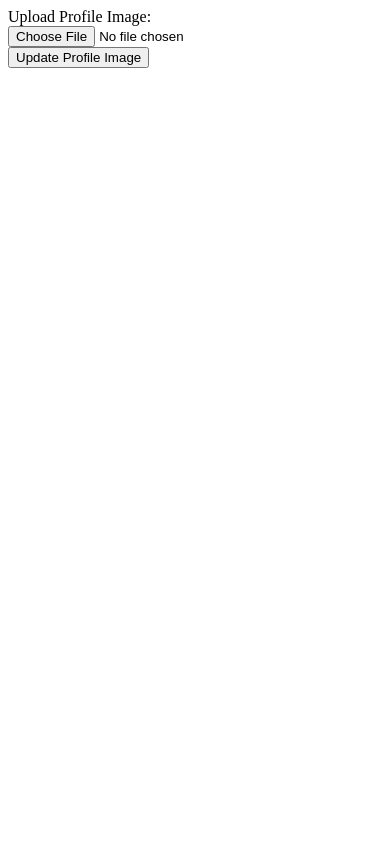
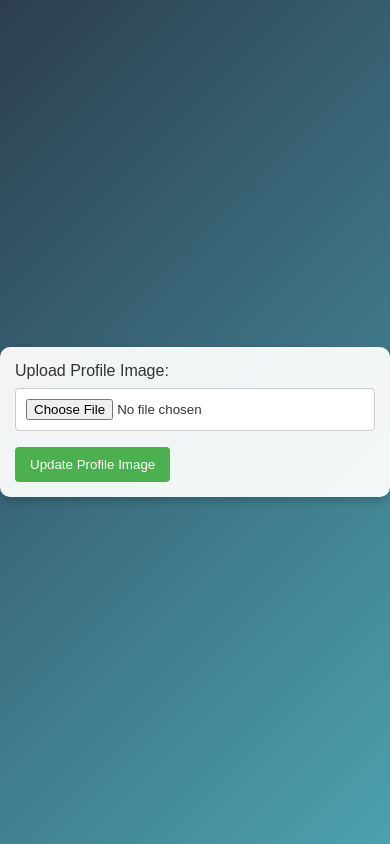
Before and after one commit to Aqib-Ansari/AI_Driven_Placement, a Flask app: page /profile_change_profile in a window 390 px wide. Run offline with Flask 3, Linux system fonts and the light colour scheme; parts of the project's set-up code (start-up, migrations or seed data) failed here and were passed over.

Commit message:
design 3

```diff
--- a/app.py
+++ b/app.py
@@ -56,6 +56,12 @@ def register_data():
 
         sql_functions.insert_register_student(username=student['name'],email=student['email'],password=student['pass2'],enrollment_num=student['Enrolno'],college=student['college'],course=student['course'],year=student['year'],rollno=student['rollno'])
         session["user"] = student["email"]
+        cursor.execute(f"select id from student_register where email = '{session['user']}'")
+        id =cursor.fetchone()["id"]
+        print(id)
+        cursor.execute(f"insert into student_details (id) values ({id})")
+        connection.commit()
+
 
 
     else:
@@ -134,21 +140,12 @@ def student_dashboard():
 @app.route('/student_dashboard1')
 def redirect_to_student_dashboard():
     if "user" in session:
-        cursor.execute(f"select id from student_details where email = '{session['user']}'")
-        id = cursor.fetchall()
-
-        if id == ():
-            cursor.execute(f"select id from student_register where email = '{session['user']}'")
-            student_details = cursor.fetchall()
-            student_id = student_details[0]['id']
-            cursor.execute(f"insert into student_details (id) values ({student_id})")
-            connection.commit()
 
         student_details = sql_functions.get_student_details(session['user'])
-        print(student_details)
+        # print(student_details)
         if student_details != ():
             student_id = student_details[0]['id']
-            print(student_id)
+            # print(student_id)
             cursor.execute(f"select filename from student_profile_img where student_id = {student_id} ")
             profile_filename = cursor.fetchone()
             print(profile_filename)
@@ -195,7 +192,7 @@ def profile():
     student_id = student_details[0]['id']
     cursor.execute(f"select filename from student_profile_img where student_id = {student_id} ")
     profile_filename = cursor.fetchone()
-    print(profile_filename)
+    # print(profile_filename)
     student_details = sql_functions.get_student_details(email=session["user"])
     if profile_filename == None or profile_filename == ():
 
@@ -325,8 +322,8 @@ def quiz_details_form():
         testtime = request.form["testtime"]
         questions = sql_functions.fetch_quiz_question(qtype=qtype)
         session["allQuestions"] = questions[0:35]
-        print(session["allQuestions"])
-        print(len(session["allQuestions"]))
+        # print(session["allQuestions"])
+        # print(len(session["allQuestions"]))
 
 
         if testtime =="10" :
@@ -335,7 +332,7 @@ def quiz_details_form():
 
             app.config['expiration_time'] = datetime.now() + timedelta(minutes=10)
 
-            print(session["option_selected"])
+            # print(session["option_selected"])
 
         elif testtime == "20":
             session["no_of_question"] = 14
@@ -350,7 +347,7 @@ def quiz_details_form():
             session["option_selected"] = [0]*40
 
 
-        print(qtype1)
+        # print(qtype1)
         return redirect(url_for("quiz"))
     else:
         return redirect(url_for(quiz_details))
@@ -359,15 +356,15 @@ def quiz_details_form():
 
 @app.route('/quiz')
 def quiz():
-    print(session['qno'])
+    # print(session['qno'])
     if session['qno'] >= len(session["allQuestions"]):
         return "no more test enjoy"
 
     questions = session["allQuestions"]
     # print(len(session["allQuestions"]))
     session['curr_question'] = questions[session['qno']]
-    print("question  =", questions[session['qno']])
-    print("option = ",session["option_selected"][session["qno"]])
+    # print("question  =", questions[session['qno']])
+    # print("option = ",session["option_selected"][session["qno"]])
 
     return render_template("quiz.html",questions = questions[session['qno']],option=session["option_selected"][session["qno"]])
 
@@ -451,7 +448,7 @@ def edit_student_field(field):
 def update_field(field):
     if request.method == "POST":
         value = request.form["value"]
-        print(value)
+        # print(value)
         if field == "dob":
             value = datetime.strptime(value,f"%Y-%m-%d")
             print(value)
@@ -519,22 +516,22 @@ def view_jobs():
         student_details = cursor.fetchall()
         student_id = student_details[0]['id']
         cursor.execute(f"select job_id from applied_student where student_id = {student_id} ")
-        print("\n\n")
+        # print("\n\n")
         job_applied = cursor.fetchall()
-        print(job_applied)
+        # print(job_applied)
         job_applied_array = [i["job_id"] for i in job_applied]
         id_string = ', '.join(map(str, job_applied_array))
-        print(id_string)
+        # print(id_string)
         # cursor.execute(f"select * from job_posting where id not in ({id_string})")
         cursor.execute(f"select * from job_posting")
         # applied_array = [x for x in range()]
         jobs = cursor.fetchall()
-        # for i,j in zip(jobs,job_applied):
+        for i,j in zip(jobs,job_applied_array):
 
-        #     if i["id"] == j:
-        #         i["applied"] = True
-        #     else:
-        #         i['applied'] = False
+            if i["id"] == int(j):
+                i["applied"] = "Applied"
+            else:
+                i['applied'] = False
 
         # for i in range()
 
--- a/templates/update_image.html
+++ b/templates/update_image.html
@@ -4,6 +4,77 @@
     <meta charset="UTF-8">
     <meta name="viewport" content="width=device-width, initial-scale=1.0">
     <title>Update Profile Image</title>
+    <style>
+        body {
+            font-family: 'Arial', sans-serif;
+            margin: 0;
+            display: flex;
+            align-items: center;
+            justify-content: center;
+            min-height: 100vh;
+            background: linear-gradient(135deg, #2C3E50, #4CA1AF);
+        }
+
+        form {
+            max-width: 400px;
+            width: 100%;
+            padding: 20px;
+            background-color: #ffffffee;
+            border-radius: 10px;
+            box-shadow: 0 4px 8px rgba(0, 0, 0, 0.2);
+        }
+
+        label {
+            display: block;
+            margin-bottom: 8px;
+            color: #333;
+        }
+
+        input[type="file"] {
+            width: 100%;
+            padding: 10px;
+            margin-bottom: 16px;
+            box-sizing: border-box;
+            border: 1px solid #ccc;
+            border-radius: 4px;
+            background-color: #fff;
+            color: #333;
+        }
+
+        button {
+            background-color: #4CAF50;
+            color: white;
+            padding: 10px 15px;
+            border: none;
+            border-radius: 4px;
+            cursor: pointer;
+            transition: background-color 0.3s ease;
+        }
+
+        button:hover {
+            background-color: #45a049;
+        }
+
+        @media (max-width: 600px) {
+            form {
+                padding: 15px;
+            }
+        }
+
+        /* Add animation for a smooth transition */
+        @keyframes fadeIn {
+            from {
+                opacity: 0;
+            }
+            to {
+                opacity: 1;
+            }
+        }
+
+        form {
+            animation: fadeIn 0.5s ease;
+        }
+    </style>
 </head>
 <body>
     <form method="post" enctype="multipart/form-data" action="profile_change_profile">
@@ -11,5 +82,13 @@
         <input type="file" name="file" id="file" accept="image/*" required>
         <button type="submit">Update Profile Image</button>
     </form>
+
+    <script>
+        // Customizing file input appearance
+        document.getElementById('file').addEventListener('change', function () {
+            const fileName = this.files[0].name;
+            this.nextElementSibling.innerText = fileName;
+        });
+    </script>
 </body>
 </html>
--- a/templates/view_applied_student.html
+++ b/templates/view_applied_student.html
@@ -54,6 +54,7 @@
         {% endfor %}
         </tbody>
     </table>
+    {{students}}
 </div>
 
 <script src="https://code.jquery.com/jquery-3.3.1.slim.min.js"></script>
```
Also changed, not shown: sql_functions.py (+10 -10 lines), templates/dashboard_student.html (+7 -1 lines), templates/profile.html (+10 -7 lines), templates/view_students.html (+61 -24 lines), output.png (deleted), page_1.png (deleted), page_2.png (deleted), static/ats_resume/output.png, static/student/car_number_plate2.png (deleted).
